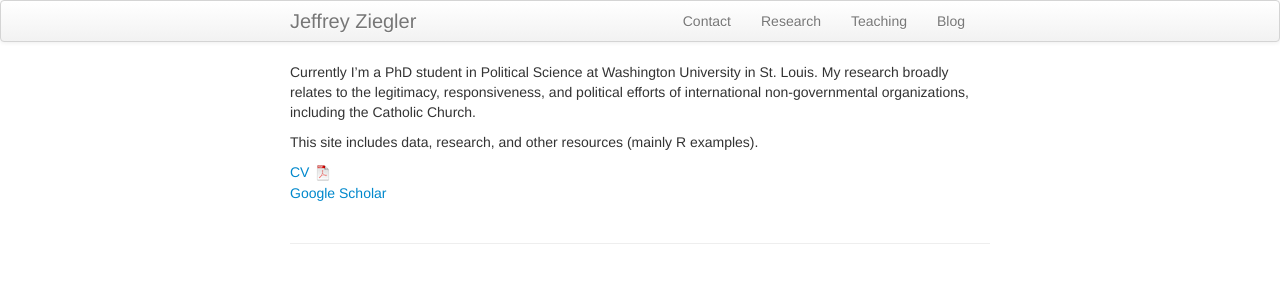
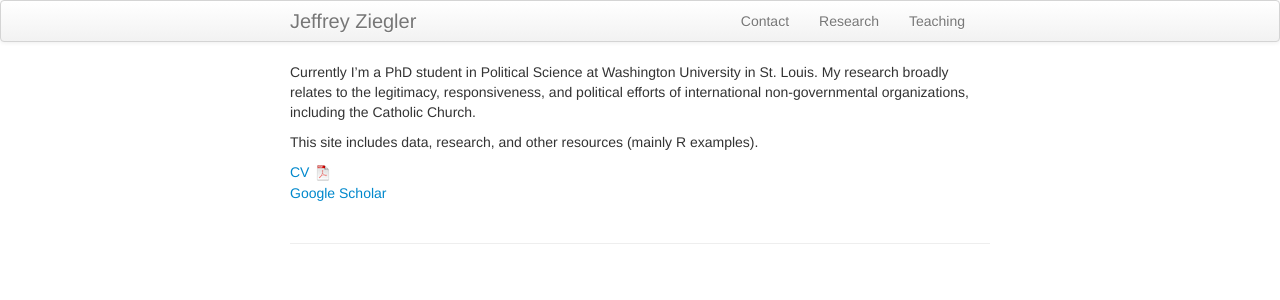
Before and after one commit to zieglerjef/zieglerjef.github.io, a Jekyll site: the page built from index.md, in a window 1280 px wide. Shown: the top 300 px of the page. Built offline with Jekyll 4.4.1, drawn with Linux system fonts in a browser that asks for light colours.

Commit message:
Update default.html

```diff
--- a/_includes/themes/twitter/default.html
+++ b/_includes/themes/twitter/default.html
@@ -38,7 +38,6 @@
               <li><a href="{{ BASE_PATH }}/pages/about.html">Contact</a></li>
               <li><a href="{{ BASE_PATH }}/pages/pubs.html">Research</a></li>
               <li><a href="{{ BASE_PATH }}/pages/teaching.html">Teaching</a></li>
-              <li><a href="{{ BASE_PATH }}/pages/tutorials.html">Blog</a></li>
           </ul>
         </div>
       </div>
```
